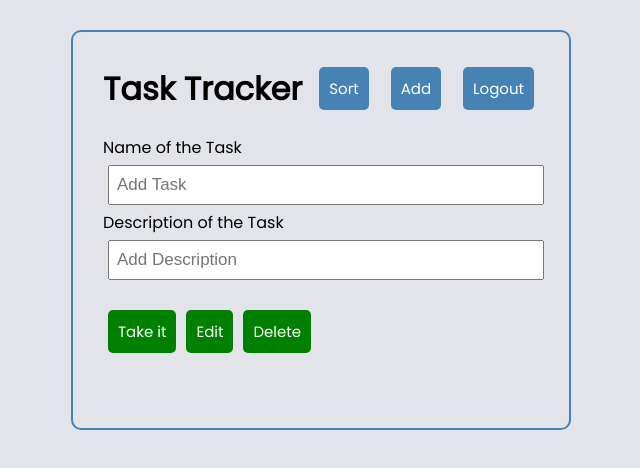
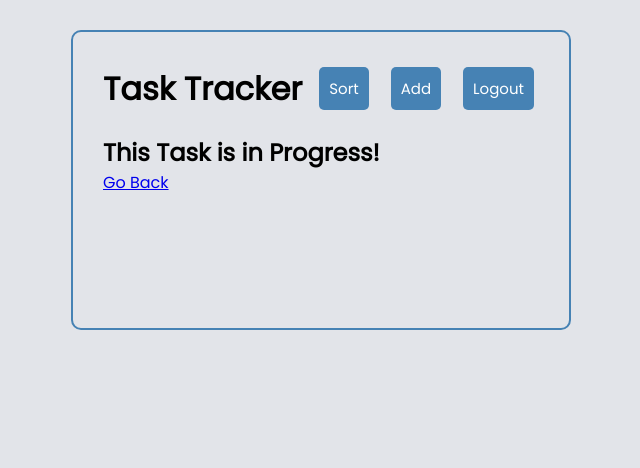
Before and after one commit to kalinsky-dev/TASK-TRACKER, a React (Create React App) app: page /1 in a window 1280 px wide. Shown: the top 468 px of the page, without its empty margins (319-959 px from the left). Built offline with nearby package versions, Linux system fonts and the light colour scheme.

Commit message:
Implement The Task Detail Component with the correct logic for the application
Implement the logic for the conditional rendering and correct prop drilling

```diff
--- a/src/components/TaskDetails.js
+++ b/src/components/TaskDetails.js
@@ -1,25 +1,73 @@
 import { useState } from 'react';
+import { useParams, Link } from 'react-router-dom';
 
 
-const TaskDetails = () => {
+const TaskDetails = ({
+  name,
+  description,
+  hoursOfWork,
+  takenByUser,
+  inProgress,
+  isFinished,
+  _createdOn,
+  _id,
+  _ownerId,
+  onTaskClickHandler,
+  onDeleteClickHandler
+}) => {
   const [taskName, setName] = useState('');
   const [taskDescr, setDescr] = useState('');
 
+  const { taskId } = useParams();
+  // const ifOwner = userId === _ownerId;
+  // const ifUserWhoTakesTheTask = userId === takenByUser;
+  const ifOwner = true;
+  const UserWhoTakesTheTask = false;
+  inProgress = true;
+  isFinished = false;
 
-
+  if (inProgress && !UserWhoTakesTheTask) {
+    return (
+      <div className="form-control">
+        <h2>This Task is in Progress!</h2>
+        <Link to="/">Go Back</Link>
+      </div>
+    )
+  } else if (isFinished) {
+    return (
+      <form className="add-form">
+        <div className="form-control">
+          <h2>This Task is already Finished!</h2>
+          <label>Name of the Task</label>
+          <input type="text" placeholder="Add Task" disabled={true} value={taskName} />
+          <label>Description of the Task</label>
+          <input type="text" placeholder="Add Description" disabled={true} value={taskDescr} />
+        </div>
+        <input type="submit" className="btn" value="Delete" style={{ backgroundColor: 'red' }} onClick={(e) => onDeleteClickHandler(taskId, e)} />
+      </form>
+    )
+  } else {
     return (
       <form className="add-form">
         <div className="form-control">
           <label>Name of the Task</label>
-        <input type="text" placeholder="Add Task" value={taskName} onChange={(e) => setName(e.target.value)} />
+          {(ifOwner && !inProgress) ?
+            (<input type="text" placeholder="Add Task" value={taskName} onChange={(e) => setName(e.target.value)} />)
+            : (<input type="text" placeholder="Add Task" disabled={true} value={taskName} />)}
           <label>Description of the Task</label>
-        <input type="text" placeholder="Add Description" value={taskDescr} onChange={(e) => setDescr(e.target.value)} />
+          {(ifOwner && !inProgress) ?
+            (<input type="text" placeholder="Add Description" value={taskDescr} onChange={(e) => setDescr(e.target.value)} />)
+            : (<input type="text" placeholder="Add Description" disabled={true} value={taskDescr} />)}
         </div>
-      <input type="submit" className="btn" value="Take it" />
-      <input type="submit" className="btn" value="Edit" />
-      <input type="submit" className="btn" value="Delete" />
+        {!inProgress && <input type="submit" className="btn" value="Take it" />}
+        {(inProgress && UserWhoTakesTheTask) && <input type="submit" className="btn" value="Finish" />}
+        {(ifOwner && !inProgress) && <input type="submit" className="btn" value="Edit" />}
+        {(ifOwner && !inProgress) && <input type="submit" className="btn" value="Delete" style={{ backgroundColor: 'red' }} onClick={(e) => onDeleteClickHandler(taskId, e)} />}
       </form>
-  );
-};
+    )
+  }
 
-export default TaskDetails;
+
+}
+
+export default TaskDetails
```
Lines whose indentation alone changed are shown as unchanged.
